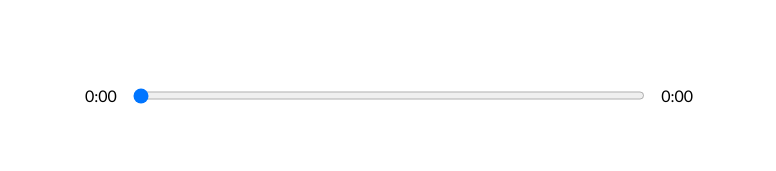
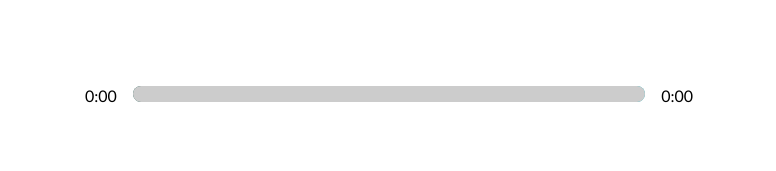
Before and after one commit to shayan-ameen-dev/music-player-react, a React (Create React App) app: page / in a window 1280 px wide. Shown: the part 490-661 px from the top of the page, without its empty margins (251-1027 px from the left). Built offline with nearby package versions, Linux system fonts and the light colour scheme.

Commit message:
custom input

```diff
--- a/src/App.js
+++ b/src/App.js
@@ -14,6 +14,7 @@ const App = () => {
   const [songInfo, setSongInfo] = useState({
     currentTime: 0,
     duration: 0,
+    animationPercentage: 0,
   });
   const [isPlaying, setIsPlaying] = useState(false);
   const [isLibraryOpen, setIsLibraryOpen] = useState(false);
@@ -83,10 +84,12 @@ const App = () => {
 
   function timeUpdateHandler(event) {
     const { currentTime, duration } = event.target;
+    const animationPercentage = (currentTime / duration) * 100;
     setSongInfo({
       ...songInfo,
       currentTime,
       duration,
+      animationPercentage,
     });
   }
 
@@ -117,6 +120,7 @@ const App = () => {
       <Player
         songInfo={songInfo}
         isPlaying={isPlaying}
+        currentSong={fetchCurrentSong(songs)}
         playSongHandler={playSongHandler}
         skipHandler={skipHandler}
         dragHandler={dragHandler}
--- a/src/components/Player.js
+++ b/src/components/Player.js
@@ -9,6 +9,7 @@ import {
 const Player = ({
   songInfo,
   isPlaying,
+  currentSong,
   playSongHandler,
   skipHandler,
   dragHandler,
@@ -18,6 +19,12 @@ const Player = ({
     <div className='player'>
       <div className='time-controls'>
         <p>{formatTime(songInfo.currentTime)}</p>
+        <div
+          style={{
+            background: `linear-gradient(to right, ${currentSong.colors[0]}, ${currentSong.colors[1]})`,
+          }}
+          className='track'
+        >
           <input
             onChange={dragHandler}
             value={songInfo.currentTime}
@@ -25,6 +32,13 @@ const Player = ({
             max={songInfo.duration || 0}
             type='range'
           />
+          <div
+            style={{
+              transform: `translateX(${songInfo.animationPercentage}%)`,
+            }}
+            className='animate-track'
+          ></div>
+        </div>
         <p>{formatTime(songInfo.duration)}</p>
       </div>
       <div className='play-controls'>
--- a/src/data.js
+++ b/src/data.js
@@ -1,63 +1,63 @@
-import { v4 as uuidv4 } from "uuid";
+import { v4 as uuidv4 } from 'uuid';
 function chillHop() {
   return [
     {
-      name: "Beaver Creek",
+      name: 'Beaver Creek',
       cover:
-        "https://chillhop.com/wp-content/uploads/2020/09/0255e8b8c74c90d4a27c594b3452b2daafae608d-1024x1024.jpg",
-      artist: "Aso, Middle School, Aviino",
-      audio: "https://mp3.chillhop.com/serve.php/?mp3=10075",
-      color: ["#205950", "#2ab3bf"],
+        'https://chillhop.com/wp-content/uploads/2020/09/0255e8b8c74c90d4a27c594b3452b2daafae608d-1024x1024.jpg',
+      artist: 'Aso, Middle School, Aviino',
+      audio: 'https://mp3.chillhop.com/serve.php/?mp3=10075',
+      colors: ['#205950', '#2ab3bf'],
       id: uuidv4(),
       active: true,
     },
     {
-      name: "Daylight",
+      name: 'Daylight',
       cover:
-        "https://chillhop.com/wp-content/uploads/2020/07/ef95e219a44869318b7806e9f0f794a1f9c451e4-1024x1024.jpg",
-      artist: "Aiguille",
-      audio: "https://mp3.chillhop.com/serve.php/?mp3=9272",
-      color: ["#EF8EA9", "#ab417f"],
+        'https://chillhop.com/wp-content/uploads/2020/07/ef95e219a44869318b7806e9f0f794a1f9c451e4-1024x1024.jpg',
+      artist: 'Aiguille',
+      audio: 'https://mp3.chillhop.com/serve.php/?mp3=9272',
+      colors: ['#EF8EA9', '#ab417f'],
       id: uuidv4(),
       active: false,
     },
     {
-      name: "Keep Going",
+      name: 'Keep Going',
       cover:
-        "https://chillhop.com/wp-content/uploads/2020/07/ff35dede32321a8aa0953809812941bcf8a6bd35-1024x1024.jpg",
-      artist: "Swørn",
-      audio: "https://mp3.chillhop.com/serve.php/?mp3=9222",
-      color: ["#CD607D", "#c94043"],
+        'https://chillhop.com/wp-content/uploads/2020/07/ff35dede32321a8aa0953809812941bcf8a6bd35-1024x1024.jpg',
+      artist: 'Swørn',
+      audio: 'https://mp3.chillhop.com/serve.php/?mp3=9222',
+      colors: ['#CD607D', '#c94043'],
       id: uuidv4(),
       active: false,
     },
     {
-      name: "Nightfall",
+      name: 'Nightfall',
       cover:
-        "https://chillhop.com/wp-content/uploads/2020/07/ef95e219a44869318b7806e9f0f794a1f9c451e4-1024x1024.jpg",
-      artist: "Aiguille",
-      audio: "https://mp3.chillhop.com/serve.php/?mp3=9148",
-      color: ["#EF8EA9", "#ab417f"],
+        'https://chillhop.com/wp-content/uploads/2020/07/ef95e219a44869318b7806e9f0f794a1f9c451e4-1024x1024.jpg',
+      artist: 'Aiguille',
+      audio: 'https://mp3.chillhop.com/serve.php/?mp3=9148',
+      colors: ['#EF8EA9', '#ab417f'],
       id: uuidv4(),
       active: false,
     },
     {
-      name: "Reflection",
+      name: 'Reflection',
       cover:
-        "https://chillhop.com/wp-content/uploads/2020/07/ff35dede32321a8aa0953809812941bcf8a6bd35-1024x1024.jpg",
-      artist: "Swørn",
-      audio: "https://mp3.chillhop.com/serve.php/?mp3=9228",
-      color: ["#CD607D", "#c94043"],
+        'https://chillhop.com/wp-content/uploads/2020/07/ff35dede32321a8aa0953809812941bcf8a6bd35-1024x1024.jpg',
+      artist: 'Swørn',
+      audio: 'https://mp3.chillhop.com/serve.php/?mp3=9228',
+      colors: ['#CD607D', '#c94043'],
       id: uuidv4(),
       active: false,
     },
     {
-      name: "Under the City Stars",
+      name: 'Under the City Stars',
       cover:
-        "https://chillhop.com/wp-content/uploads/2020/09/0255e8b8c74c90d4a27c594b3452b2daafae608d-1024x1024.jpg",
-      artist: "Aso, Middle School, Aviino",
-      audio: "https://mp3.chillhop.com/serve.php/?mp3=10074",
-      color: ["#205950", "#2ab3bf"],
+        'https://chillhop.com/wp-content/uploads/2020/09/0255e8b8c74c90d4a27c594b3452b2daafae608d-1024x1024.jpg',
+      artist: 'Aso, Middle School, Aviino',
+      audio: 'https://mp3.chillhop.com/serve.php/?mp3=10074',
+      colors: ['#205950', '#2ab3bf'],
       id: uuidv4(),
       active: false,
     },
--- a/src/styles/_player.scss
+++ b/src/styles/_player.scss
@@ -9,9 +9,38 @@
     width: 50%;
     display: flex;
 
-    input {
+    .track {
       width: 100%;
-      padding: 1rem 0;
+      margin: 1rem 0;
+      height: 1rem;
+      background: lightblue;
+      position: relative;
+      border-radius: 1rem;
+      overflow: hidden;
+
+      input {
+        width: 100%;
+        appearance: none;
+        background: transparent;
+        cursor: pointer;
+
+        &::-webkit-slider-thumb {
+          appearance: none;
+          width: 16px;
+          height: 16px;
+        }
+      }
+
+      .animate-track {
+        background: rgb(204, 204, 204);
+        width: 100%;
+        height: 100%;
+        position: absolute;
+        top: 0;
+        left: 0;
+        transform: translateX(0%);
+        pointer-events: none;
+      }
     }
 
     p {
```
Lines whose indentation alone changed are shown as unchanged.
